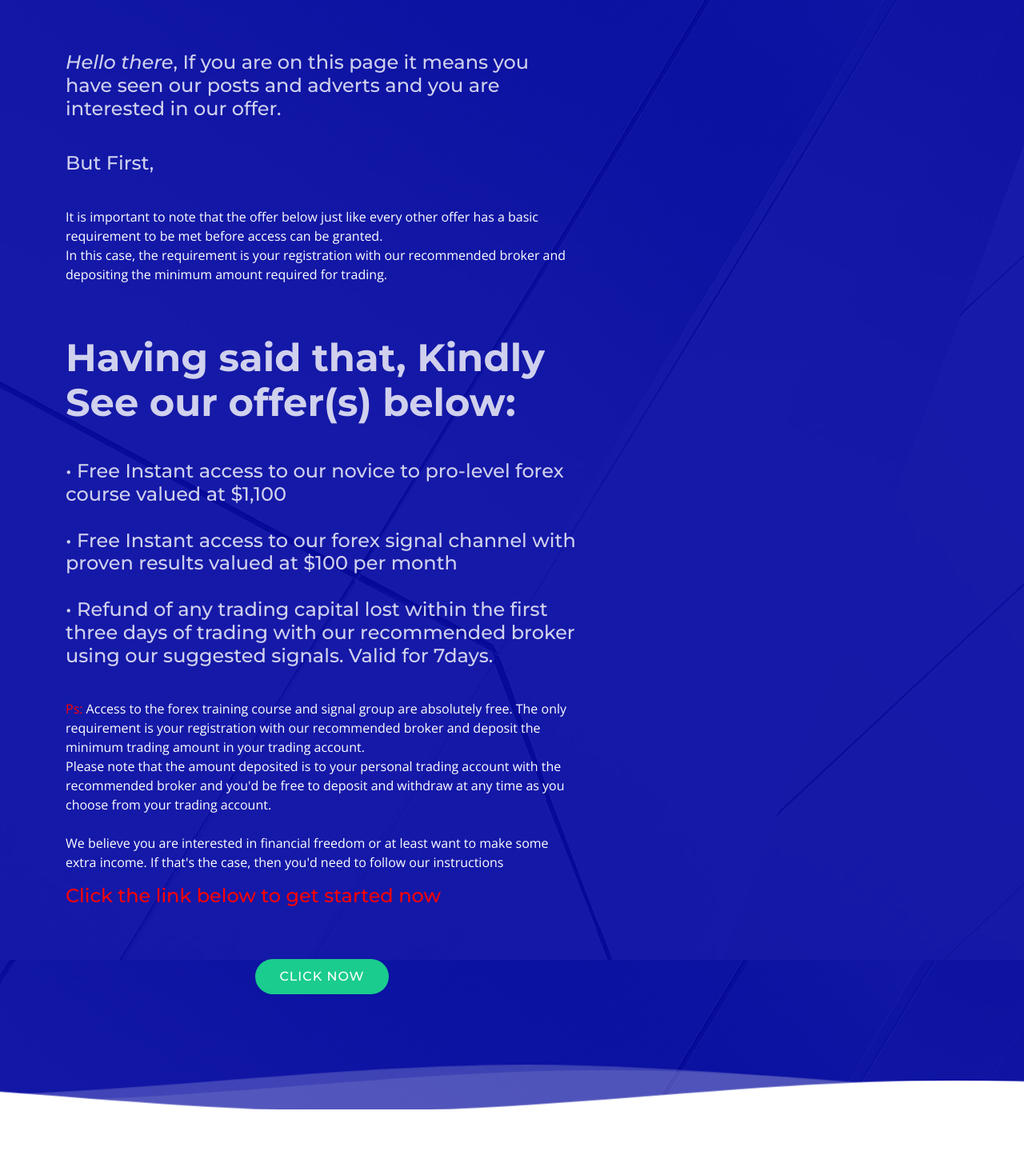
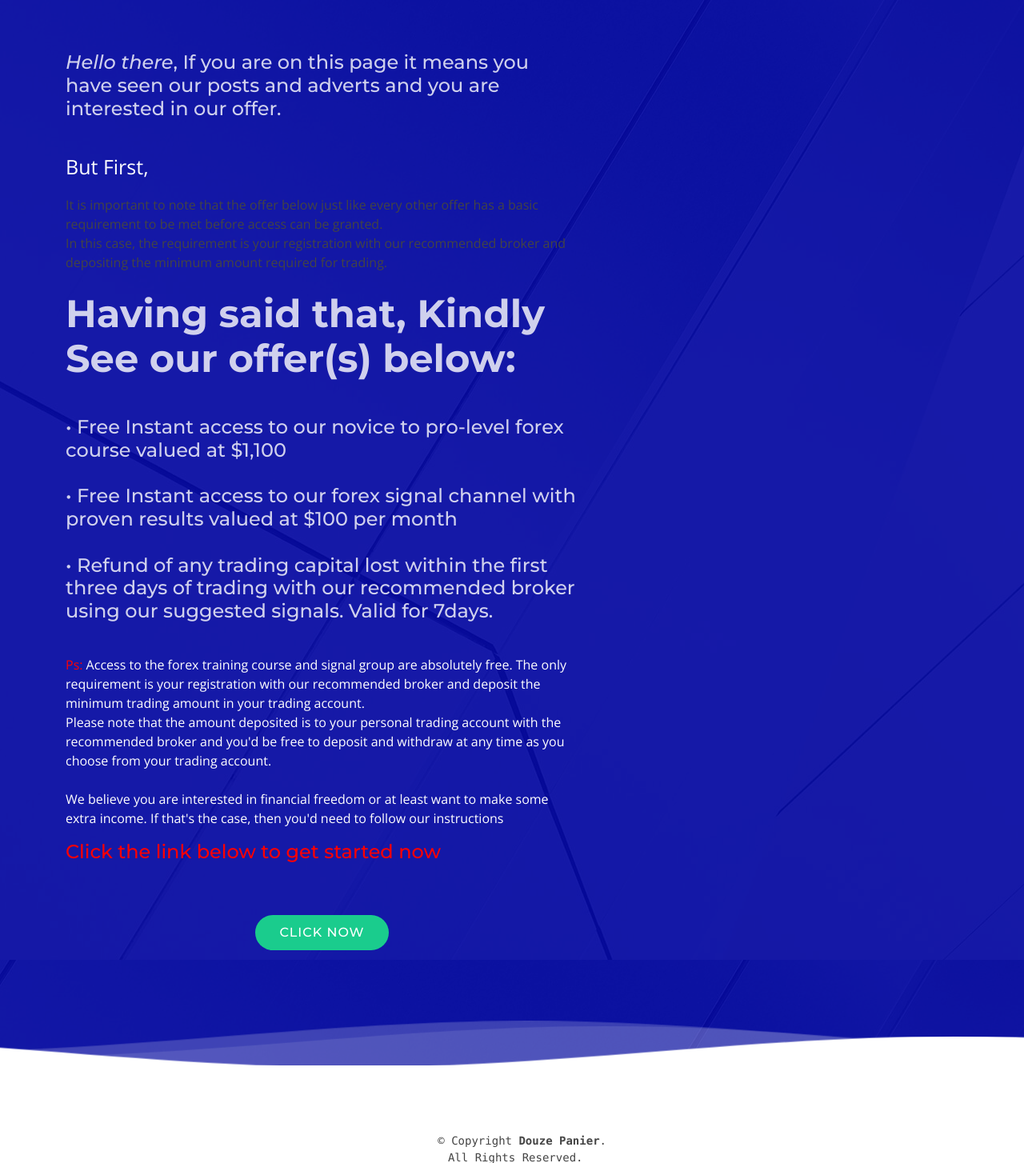
Before and after one commit to norbertose09/douzepanier, a PHP site: page /incentive in a window 1280 px wide. Shown: the part 80-1534 px from the top of the page at 80% size. Run offline with PHP 8.4, Linux system fonts and the light colour scheme.

Commit message:
Update index.php

```diff
--- a/incentive/index.php
+++ b/incentive/index.php
@@ -62,9 +62,9 @@
 <!--             <h1>HELLO <span>THERE</span></h1> -->
             <br>
             <h2><i>Hello there</i>, If you are on this page it means you have seen our posts and adverts and you are interested in our offer.</h2>
-              <h2>But First,</h2>
-<p style="color:white;">
-  It is important to note that the offer below just like every other offer has a basic requirement to be met before access can be granted.<br>In this case, the requirement is your registration with our recommended broker and depositing the minimum amount required for trading.</p><br> <br>
+              <p style="color:white; font-size:25px">But First,</p>
+<h2">
+  It is important to note that the offer below just like every other offer has a basic requirement to be met before access can be granted.<br>In this case, the requirement is your registration with our recommended broker and depositing the minimum amount required for trading.</h2><br> <br>
             <h1>Having said that, Kindly See our offer(s) below:</h1><br>
          <h2>   • Free Instant access to our novice to pro-level forex course valued at $1,100<br><br>
             • Free Instant access to our forex signal channel with proven results valued at $100 per month<br><br>
```
